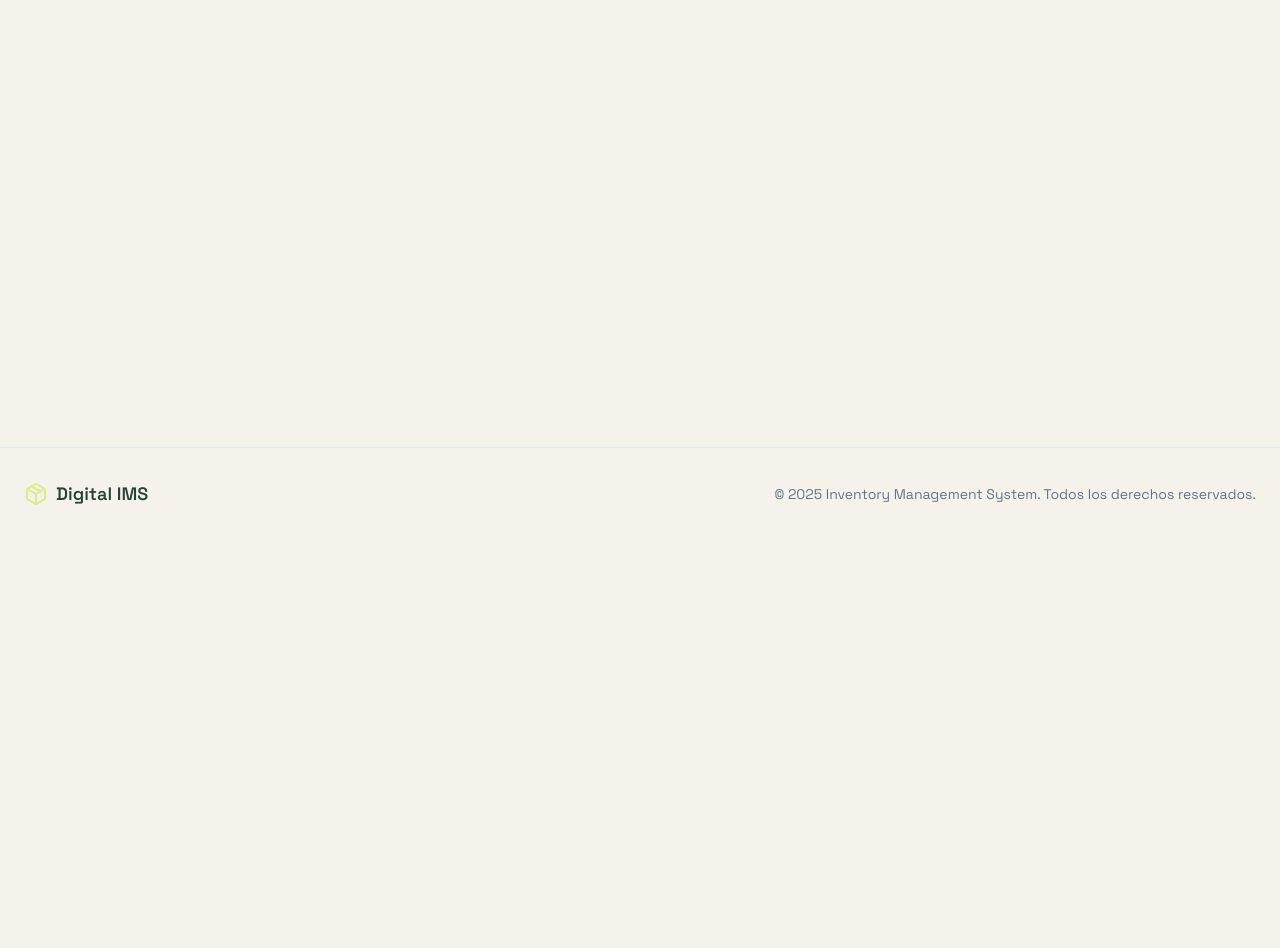
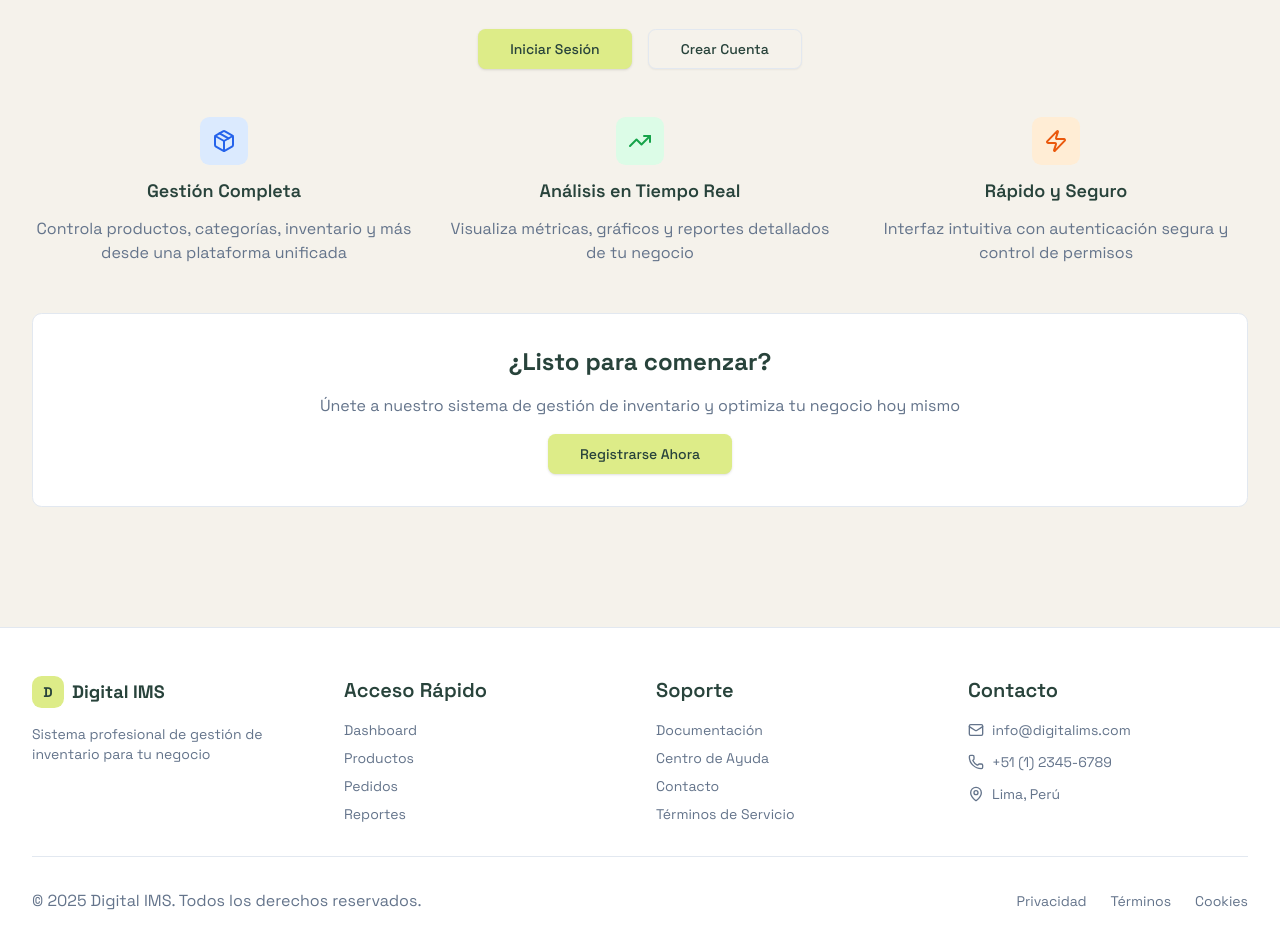
Before and after one commit to almircoo/digitalims, a React (Vite) app: page / in a window 1280 px wide. Shown: the part 260-1208 px from the top of the page. Before the commit the page ends 800 px from the top, so only its background shows below. Built offline with nearby package versions, Linux system fonts and the light colour scheme; no server answers.

Commit message:
complted the home and footer page

```diff
--- a/src/components/Footer.jsx
+++ b/src/components/Footer.jsx
@@ -1,19 +1,115 @@
 import React from "react";
-import { Package } from "lucide-react";
+import { Mail, Phone, MapPin } from "lucide-react"
+
 export const Footer = () => {
   return (
-    <footer className="bg-background border-t border-border">
-      <div className="max-w-7xl mx-auto px-6 py-8">
-        <div className="flex items-center justify-between">
-          <div className="flex items-center gap-2">
-            <Package className="h-6 w-6 text-primary" />
-            <span className="text-lg font-semibold text-foreground">
-              Digital IMS
-            </span>
+    <footer className="bg-card border-t border-border mt-12">
+      <div className="container mx-auto px-4 sm:px-6 lg:px-8 py-12">
+        <div className="grid grid-cols-1 md:grid-cols-4 gap-8 mb-8">
+          {/* Brand */}
+          <div className="space-y-4">
+            <div className="flex items-center gap-2">
+              <div className="w-8 h-8 bg-primary rounded-lg flex items-center justify-center">
+                <span className="text-primary-foreground font-bold text-sm">D</span>
+              </div>
+              <span className="text-lg font-bold">Digital IMS</span>
+            </div>
+            <p className="text-sm text-muted-foreground">
+              Sistema profesional de gestión de inventario para tu negocio
+            </p>
           </div>
-          <p className="text-sm text-muted-foreground">
-            © 2025 Inventory Management System. Todos los derechos reservados.
-          </p>
+
+          {/* Quick Links */}
+          <div className="space-y-4">
+            <h3 className="font-semibold">Acceso Rápido</h3>
+            <ul className="space-y-2 text-sm">
+              <li>
+                <a href="/dashboard" className="text-muted-foreground hover:text-foreground transition-colors">
+                  Dashboard
+                </a>
+              </li>
+              <li>
+                <a href="/products" className="text-muted-foreground hover:text-foreground transition-colors">
+                  Productos
+                </a>
+              </li>
+              <li>
+                <a href="/orders" className="text-muted-foreground hover:text-foreground transition-colors">
+                  Pedidos
+                </a>
+              </li>
+              <li>
+                <a href="/reports" className="text-muted-foreground hover:text-foreground transition-colors">
+                  Reportes
+                </a>
+              </li>
+            </ul>
+          </div>
+
+          {/* Support */}
+          <div className="space-y-4">
+            <h3 className="font-semibold">Soporte</h3>
+            <ul className="space-y-2 text-sm">
+              <li>
+                <a href="#" className="text-muted-foreground hover:text-foreground transition-colors">
+                  Documentación
+                </a>
+              </li>
+              <li>
+                <a href="#" className="text-muted-foreground hover:text-foreground transition-colors">
+                  Centro de Ayuda
+                </a>
+              </li>
+              <li>
+                <a href="#" className="text-muted-foreground hover:text-foreground transition-colors">
+                  Contacto
+                </a>
+              </li>
+              <li>
+                <a href="#" className="text-muted-foreground hover:text-foreground transition-colors">
+                  Términos de Servicio
+                </a>
+              </li>
+            </ul>
+          </div>
+
+          {/* Contact */}
+          <div className="space-y-4">
+            <h3 className="font-semibold">Contacto</h3>
+            <ul className="space-y-3 text-sm">
+              <li className="flex items-center gap-2 text-muted-foreground">
+                <Mail className="h-4 w-4" />
+                <span>info@digitalims.com</span>
+              </li>
+              <li className="flex items-center gap-2 text-muted-foreground">
+                <Phone className="h-4 w-4" />
+                <span>+51 (1) 2345-6789</span>
+              </li>
+              <li className="flex items-start gap-2 text-muted-foreground">
+                <MapPin className="h-4 w-4 mt-0.5 flex-shrink-0" />
+                <span>Lima, Perú</span>
+              </li>
+            </ul>
+          </div>
+        </div>
+
+        {/* Divider */}
+        <div className="border-t border-border my-8"></div>
+
+        {/* Bottom */}
+        <div className="flex flex-col md:flex-row items-center justify-between gap-4 text-sm text-muted-foreground">
+          <p>© 2025 Digital IMS. Todos los derechos reservados.</p>
+          <div className="flex gap-6">
+            <a href="#" className="hover:text-foreground transition-colors">
+              Privacidad
+            </a>
+            <a href="#" className="hover:text-foreground transition-colors">
+              Términos
+            </a>
+            <a href="#" className="hover:text-foreground transition-colors">
+              Cookies
+            </a>
+          </div>
         </div>
       </div>
     </footer>
--- a/src/pages/Home.jsx
+++ b/src/pages/Home.jsx
@@ -1,9 +1,73 @@
 import React from 'react'
 import { MainLayout } from '@/layouts/MainLayout'
+import { Button } from "@/components/ui/button"
+import { ArrowRight, Package, Users, ShoppingCart, TrendingUp, BarChart3, Zap } from "lucide-react"
 export const Home = () => {
   return (
     <MainLayout>
-      <div>Home</div>
+      <div className="space-y-12 py-12">
+        {/* Hero Section */}
+        <div className="text-center space-y-4 max-w-3xl mx-auto">
+          <h1 className="text-5xl font-bold">Sistema de Gestión de Inventario</h1>
+          <p className="text-xl text-muted-foreground">
+            Administra tu inventario, productos, clientes y pedidos de forma profesional y eficiente
+          </p>
+          <div className="flex gap-4 justify-center pt-4">
+            <Button size="lg" onClick={() => navigate("/login")}>
+              Iniciar Sesión
+            </Button>
+            <Button size="lg" variant="outline" onClick={() => navigate("/register")}>
+              Crear Cuenta
+            </Button>
+          </div>
+        </div>
+
+        {/* Features Grid */}
+        <div className="grid grid-cols-1 md:grid-cols-3 gap-8">
+          <div className="text-center space-y-3">
+            <div className="flex justify-center">
+              <div className="p-3 bg-blue-100 rounded-lg">
+                <Package className="h-6 w-6 text-blue-600" />
+              </div>
+            </div>
+            <h3 className="text-lg font-semibold">Gestión Completa</h3>
+            <p className="text-muted-foreground">
+              Controla productos, categorías, inventario y más desde una plataforma unificada
+            </p>
+          </div>
+
+          <div className="text-center space-y-3">
+            <div className="flex justify-center">
+              <div className="p-3 bg-green-100 rounded-lg">
+                <TrendingUp className="h-6 w-6 text-green-600" />
+              </div>
+            </div>
+            <h3 className="text-lg font-semibold">Análisis en Tiempo Real</h3>
+            <p className="text-muted-foreground">Visualiza métricas, gráficos y reportes detallados de tu negocio</p>
+          </div>
+
+          <div className="text-center space-y-3">
+            <div className="flex justify-center">
+              <div className="p-3 bg-orange-100 rounded-lg">
+                <Zap className="h-6 w-6 text-orange-600" />
+              </div>
+            </div>
+            <h3 className="text-lg font-semibold">Rápido y Seguro</h3>
+            <p className="text-muted-foreground">Interfaz intuitiva con autenticación segura y control de permisos</p>
+          </div>
+        </div>
+
+        {/* CTA Section */}
+        <div className="bg-card border rounded-lg p-8 text-center space-y-4">
+          <h2 className="text-2xl font-bold">¿Listo para comenzar?</h2>
+          <p className="text-muted-foreground max-w-2xl mx-auto">
+            Únete a nuestro sistema de gestión de inventario y optimiza tu negocio hoy mismo
+          </p>
+          <Button size="lg" onClick={() => navigate("/register")}>
+            Registrarse Ahora
+          </Button>
+        </div>
+      </div>
     </MainLayout>
   )
 }
```
